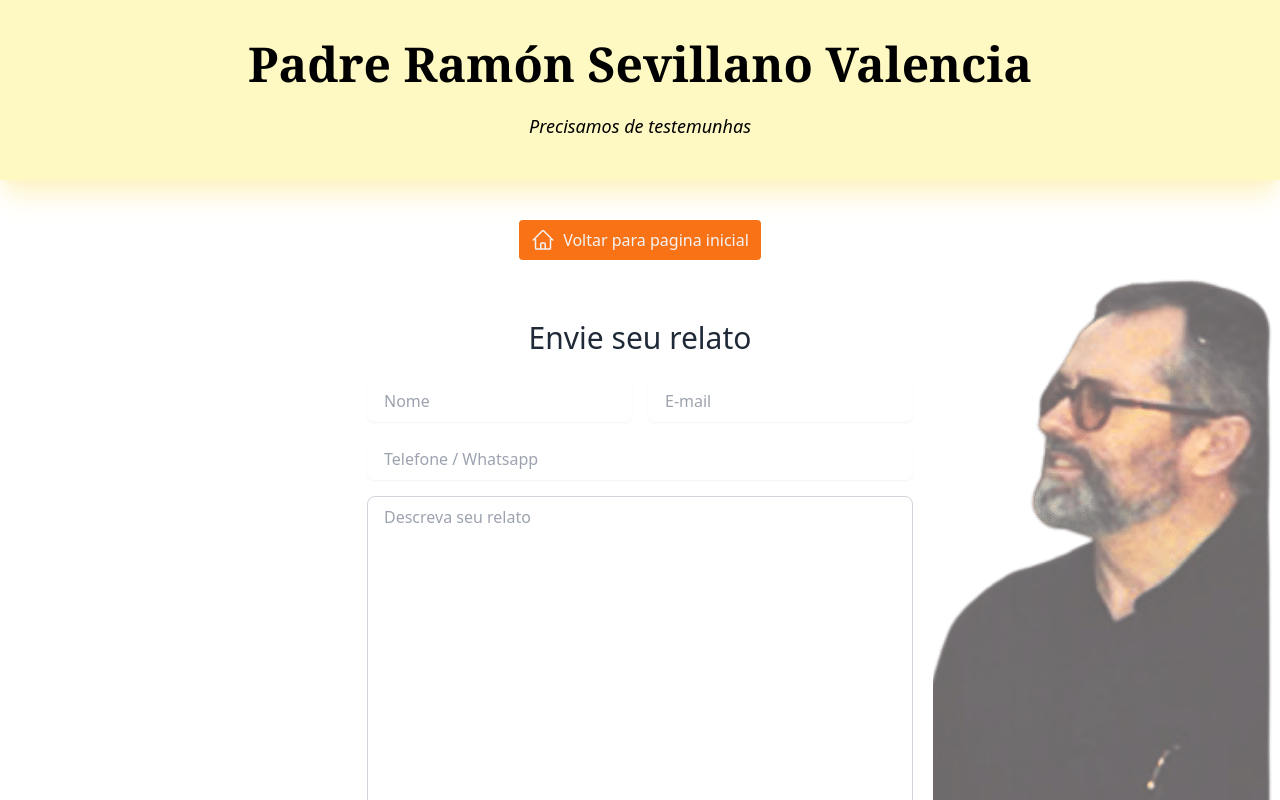
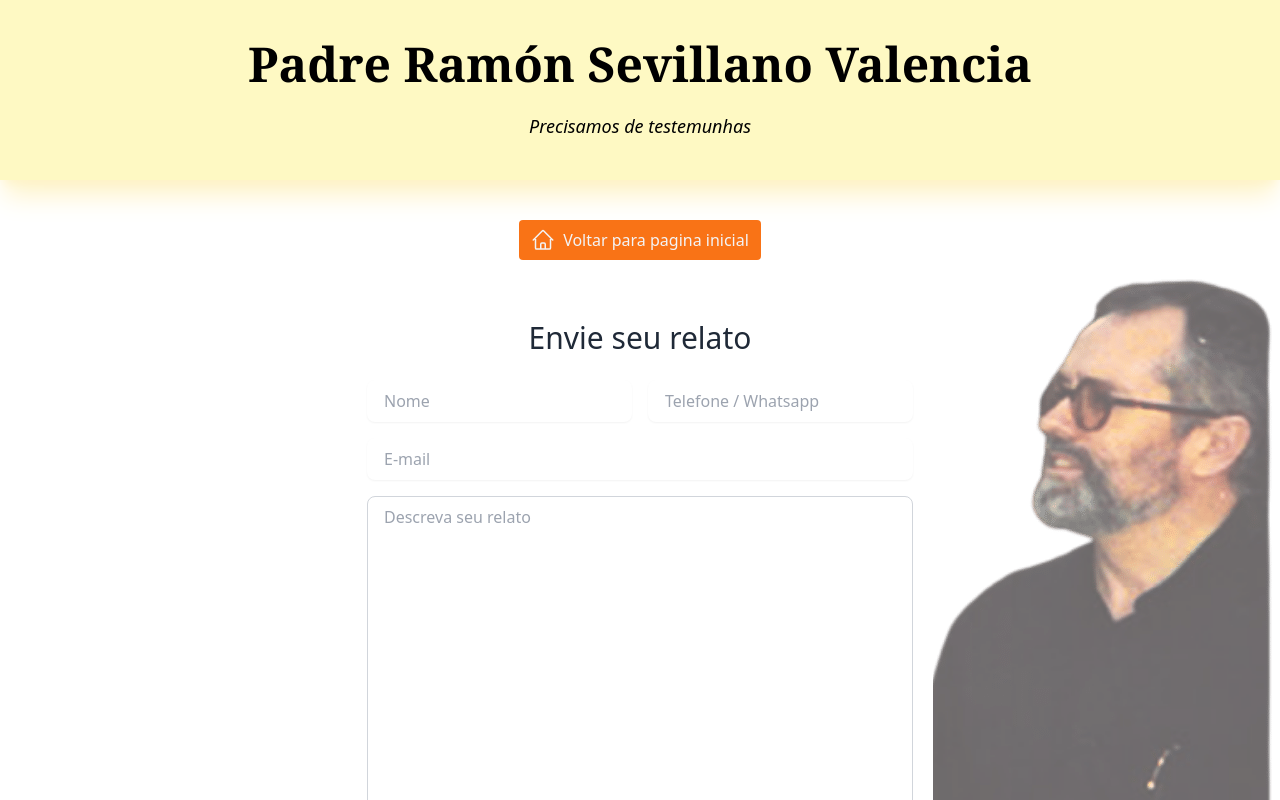
Before and after one commit to leonardocintra/padre-ramon, a Next.js app: page /contato in a window 1280 px wide. Shown: the top 800 px of the page. Built offline with nearby package versions, Linux system fonts and the light colour scheme.

Commit message:
chore: trocar campo telefone email

```diff
--- a/pages/contato.tsx
+++ b/pages/contato.tsx
@@ -99,6 +99,19 @@ export default function Contato() {
               <div className="col-span-2 lg:col-span-1">
                 <div className=" relative ">
                   <input
+                    type="text"
+                    id="telefone"
+                    name="telefone"
+                    value={telefone}
+                    onChange={(e) => setTelefone(e.target.value)}
+                    className=" rounded-lg border-transparent flex-1 appearance-none border border-gray-300 w-full py-2 px-4 bg-white text-gray-700 placeholder-gray-400 shadow-sm text-base focus:outline-none focus:ring-2 focus:ring-orange-600 focus:border-transparent focus:bg-orange-50"
+                    placeholder="Telefone / Whatsapp"
+                  />
+                </div>
+              </div>
+              <div className="col-span-2">
+                <label className="text-gray-700" htmlFor="email">
+                  <input
                     type="email"
                     id="email"
                     name="email"
@@ -107,23 +120,10 @@ export default function Contato() {
                     className=" rounded-lg border-transparent flex-1 appearance-none border border-gray-300 w-full py-2 px-4 bg-white text-gray-700 placeholder-gray-400 shadow-sm text-base focus:outline-none focus:ring-2 focus:ring-orange-600 focus:border-transparent focus:bg-orange-50"
                     placeholder="E-mail"
                   />
-                </div>
-              </div>
-              <div className="col-span-2">
-                <label className="text-gray-700" htmlFor="name">
-                  <input
-                    type="text"
-                    id="telefone"
-                    name="telefone"
-                    value={telefone}
-                    onChange={(e) => setTelefone(e.target.value)}
-                    className=" rounded-lg border-transparent flex-1 appearance-none border border-gray-300 w-full py-2 px-4 bg-white text-gray-700 placeholder-gray-400 shadow-sm text-base focus:outline-none focus:ring-2 focus:ring-orange-600 focus:border-transparent focus:bg-orange-50"
-                    placeholder="Telefone / Whatsapp"
-                  />
                 </label>
               </div>
               <div className="col-span-2">
-                <label className="text-gray-700" htmlFor="name">
+                <label className="text-gray-700" htmlFor="mensagem">
                   <textarea
                     className="flex-1 w-full px-4 py-2 text-base text-gray-700 placeholder-gray-400 bg-white border border-gray-300 rounded-lg appearance-none focus:outline-none focus:ring-2 focus:ring-orange-600 focus:border-transparent focus:bg-orange-50"
                     id="mensagem"
```
